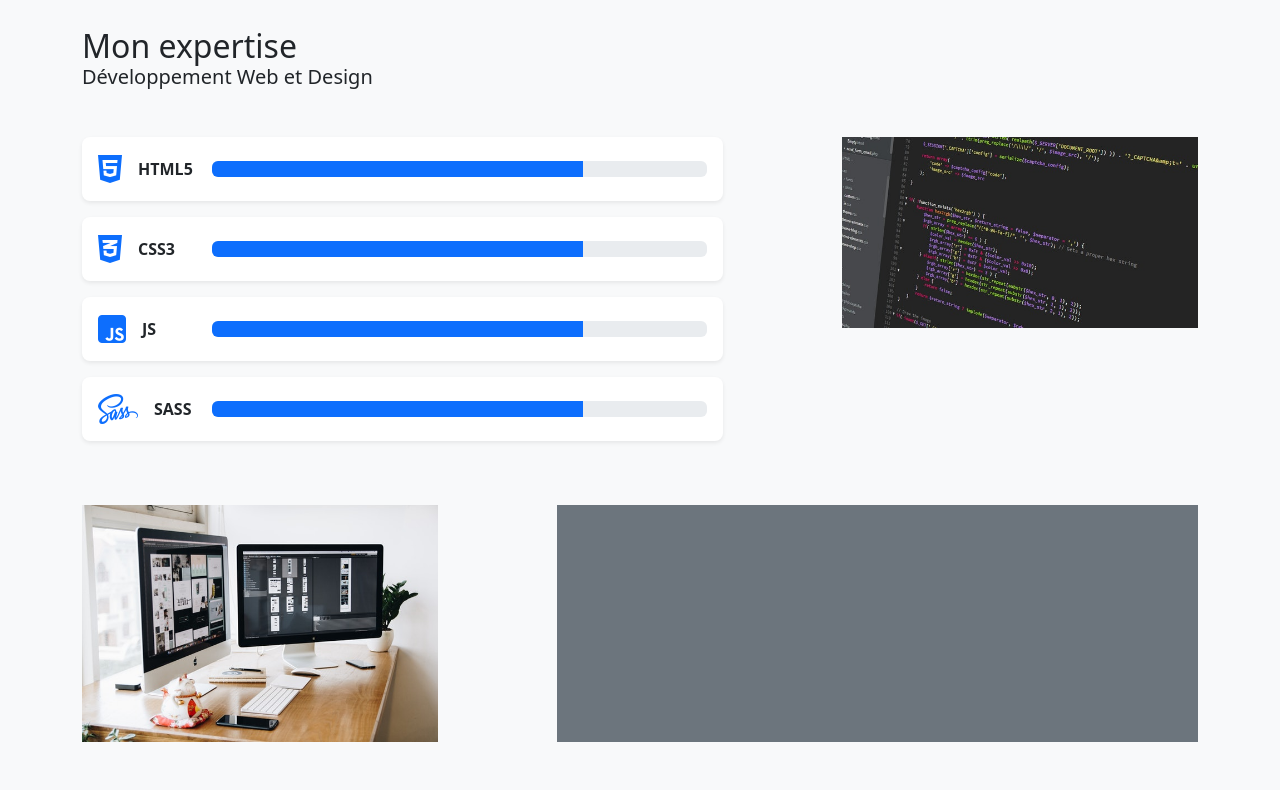
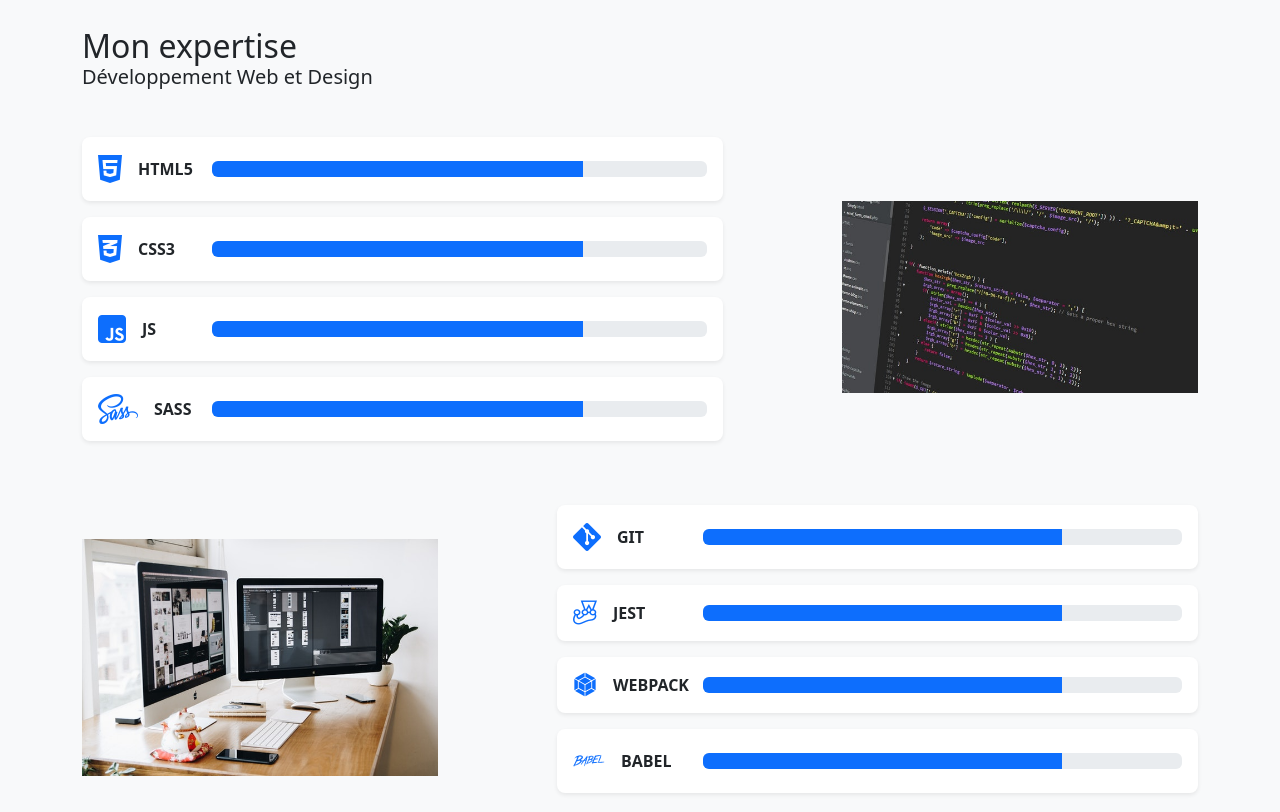
Before and after one commit to remymerienne/Bootstrap_OC, a website: page index.html in a window 1280 px wide. Shown: the part 760-1572 px from the top of the page. Drawn offline with nearby package versions, Linux system fonts and the light colour scheme.

Commit message:
add Tools progress bar

```diff
--- a/index.html
+++ b/index.html
@@ -11,6 +11,7 @@
     integrity="sha384-0evHe/X+R7YkIZDRvuzKMRqM+OrBnVFBL6DOitfPri4tjfHxaWutUpFmBp4vmVor" crossorigin="anonymous">
   <!-- Bootstrap-icons -->
   <link rel="stylesheet" href="https://cdn.jsdelivr.net/npm/bootstrap-icons@1.8.3/font/bootstrap-icons.css">
+  <link rel="stylesheet" href="https://cdn.jsdelivr.net/gh/devicons/devicon@v2.15.1/devicon.min.css">
   <!-- Font-Awesome -->
   <script src="https://kit.fontawesome.com/9bd8ff85e3.js" crossorigin="anonymous"></script>
 </head>
@@ -72,7 +73,7 @@
         <h2 class="mb-0">Mon expertise</h2>
         <h3 class="fw-light fs-5">Développement Web et Design</h3>
         <!-- - Ligne Language  -->
-        <div class="row mt-1 mt-md-5 gy-5 gy-md-0">
+        <div class="row align-items-center mt-1 mt-md-5 gy-5 gy-md-0">
           <div class="col-12 col-md-7">
             <!-- * Progress bar html5 -->
             <div class="mb-3 p-3 shadow-sm rounded-3 bg-white">
@@ -153,12 +154,83 @@
         </div>
         <!-- - Ligne Language - End  -->
         <!-- - ligne Tools -->
-        <div class="row mt-1 mt-md-5 gy-5 gy-md-0">
+        <div class="row align-items-center mt-1 mt-md-5 gy-5 gy-md-0">
           <div class="col-12 col-md-4">
             <img src="img/design.jpg" alt="" class="w-100">
           </div>
           <div class="col-12 col-md-7 offset-md-1">
-            <div class="bg-secondary w-100 h-100 py-5"></div>
+            <!-- * Progress bar git -->
+            <div class="mb-3 p-3 shadow-sm rounded-3 bg-white">
+              <div class="row align-items-center">
+                <div class="col-5 col-sm-4 col-lg-3 col-xl-2">
+                  <div class="d-flex align-items-center">
+                    <i class="fa-brands fa-git-alt fa-2x me-3 text-primary"></i>
+                    <p class="m-0 fw-bold text-uppercase">git</p>
+                  </div>
+                </div>
+                <div class="col">
+                  <div class="progress ms-xl-4">
+                    <div class="progress-bar w-75" role="progressbar" aria-valuenow="75" aria-valuemin="0"
+                      aria-valuemax="100"></div>
+                  </div>
+                </div>
+              </div>
+            </div>
+            <!-- * Progress bar git - End -->
+            <!-- * Progress bar jest -->
+            <div class="mb-3 p-3 shadow-sm rounded-3 bg-white">
+              <div class="row align-items-center">
+                <div class="col-5 col-sm-4 col-lg-3 col-xl-2">
+                  <div class="d-flex align-items-center">
+                    <i class="devicon-jest-plain me-3 fs-4 text-primary"></i>
+                    <p class="m-0 fw-bold text-uppercase">jest</p>
+                  </div>
+                </div>
+                <div class="col">
+                  <div class="progress ms-xl-4">
+                    <div class="progress-bar w-75" role="progressbar" aria-valuenow="75" aria-valuemin="0"
+                      aria-valuemax="100"></div>
+                  </div>
+                </div>
+              </div>
+            </div>
+            <!-- * Progress bar jest - End -->
+            <!-- * Progress bar Webpack -->
+            <div class="mb-3 p-3 shadow-sm rounded-3 bg-white">
+              <div class="row align-items-center">
+                <div class="col-5 col-sm-4 col-lg-3 col-xl-2">
+                  <div class="d-flex align-items-center">
+                    <i class="devicon-webpack-plain me-3 fs-4 text-primary"></i>
+                    <p class="m-0 fw-bold text-uppercase">webpack</p>
+                  </div>
+                </div>
+                <div class="col">
+                  <div class="progress ms-xl-4">
+                    <div class="progress-bar w-75" role="progressbar" aria-valuenow="75" aria-valuemin="0"
+                      aria-valuemax="100"></div>
+                  </div>
+                </div>
+              </div>
+            </div>
+            <!-- * Progress bar Webpack - End -->
+            <!-- * Progress bar babel -->
+            <div class="mb-3 p-3 shadow-sm rounded-3 bg-white">
+              <div class="row align-items-center">
+                <div class="col-5 col-sm-4 col-lg-3 col-xl-2">
+                  <div class="d-flex align-items-center">
+                    <i class="devicon-babel-plain me-3 fs-2 text-primary"></i>
+                    <p class="m-0 fw-bold text-uppercase">babel</p>
+                  </div>
+                </div>
+                <div class="col">
+                  <div class="progress ms-xl-4">
+                    <div class="progress-bar w-75" role="progressbar" aria-valuenow="75" aria-valuemin="0"
+                      aria-valuemax="100"></div>
+                  </div>
+                </div>
+              </div>
+            </div>
+            <!-- * Progress bar babel - End -->
           </div>
         </div>
         <!-- - ligne Tools - End -->
```
